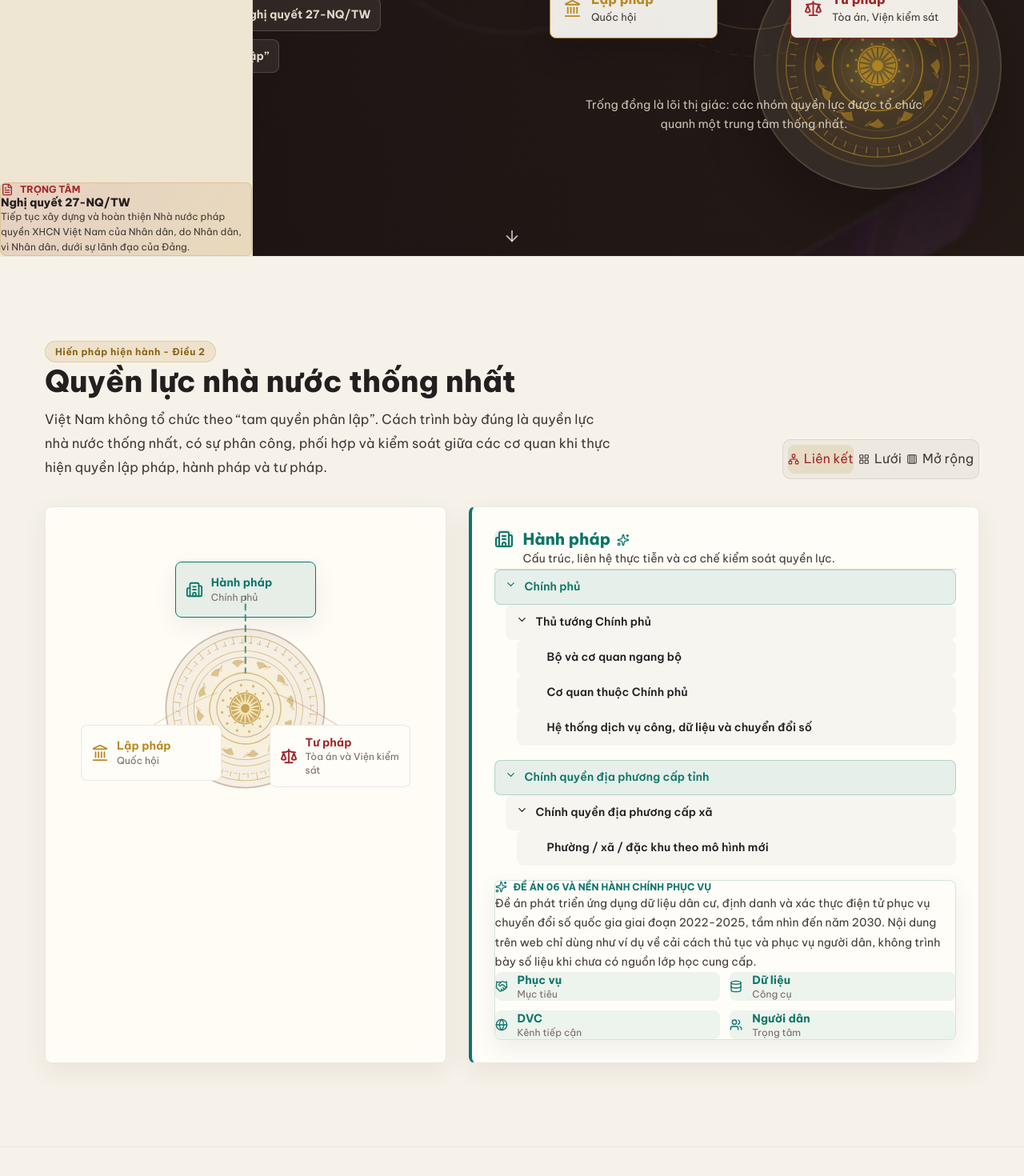
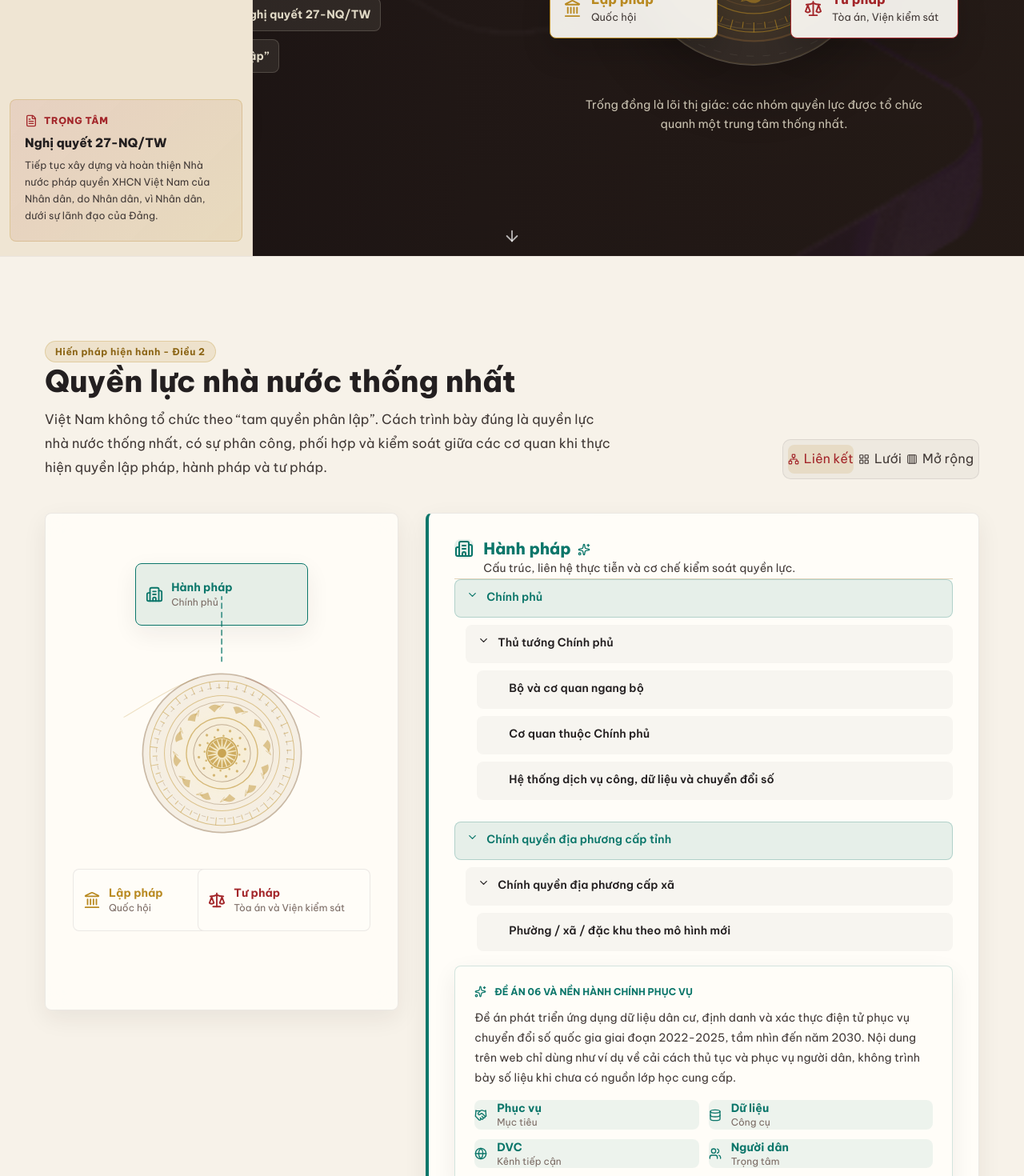
Before and after one commit to DuyNguyen459/MLN131-Group-3, a React (Vite) app: page / in a window 1280 px wide. Shown: the part 480-1950 px from the top of the page at 80% size. Built offline with nearby package versions, Linux system fonts and the light colour scheme.

Commit message:
Na chỉnh á

```diff
--- a/src/components/branches/BranchesSection.jsx
+++ b/src/components/branches/BranchesSection.jsx
@@ -100,7 +100,7 @@ export default function BranchesSection() {
           {viewMode === 'hub' && (
             <motion.div
               key="hub-view"
-              className="branch-content-shell"
+              className="branch-content-shell branch-hub-view"
               initial={{ opacity: 0, y: 18 }}
               animate={{ opacity: 1, y: 0 }}
               exit={{ opacity: 0, y: -18 }}
@@ -193,7 +193,7 @@ export default function BranchesSection() {
           {viewMode === 'grid' && (
             <motion.div
               key="grid-view"
-              className="grid grid-cols-1 lg:grid-cols-3 gap-7"
+              className="branch-grid-view"
               initial={{ opacity: 0, y: 18 }}
               animate={{ opacity: 1, y: 0 }}
               exit={{ opacity: 0, y: -18 }}
@@ -204,7 +204,7 @@ export default function BranchesSection() {
                 return (
                   <motion.div
                     key={branch.id}
-                    className="glass-card p-6 flex flex-col gap-5"
+                    className="glass-card branch-grid-card"
                     style={{ borderTop: `4px solid ${branch.color}`, minHeight: 560 }}
                     whileHover={{ y: -4 }}
                   >
@@ -213,7 +213,7 @@ export default function BranchesSection() {
                         <Icon size={26} style={{ color: branch.color }} />
                       </div>
                       <div>
-                        <h3 className="text-xl font-bold" style={{ color: branch.color }}>
+                        <h3 className="branch-card-title" style={{ color: branch.color }}>
                           {branch.title}
                         </h3>
                         <p className="text-sm" style={{ color: 'var(--text-muted)' }}>
@@ -231,7 +231,7 @@ export default function BranchesSection() {
           {viewMode === 'accordion' && (
             <motion.div
               key="accordion-view"
-              className="flex flex-col gap-6"
+              className="branch-accordion-view"
               initial={{ opacity: 0, y: 18 }}
               animate={{ opacity: 1, y: 0 }}
               exit={{ opacity: 0, y: -18 }}
@@ -241,7 +241,7 @@ export default function BranchesSection() {
                 const Panel = branch.panel;
                 const isOpen = expandedBranch === branch.id;
                 return (
-                  <div key={branch.id} className="glass-card overflow-hidden" style={{ border: `1px solid ${isOpen ? branch.borderColor : 'var(--glass-border)'}` }}>
+                  <div key={branch.id} className="glass-card branch-accordion-card" style={{ border: `1px solid ${isOpen ? branch.borderColor : 'var(--glass-border)'}` }}>
                     <button
                       className="w-full flex items-center justify-between gap-4 p-6 text-left cursor-pointer"
                       style={{ background: isOpen ? branch.dimColor : 'transparent', border: 'none' }}
@@ -260,7 +260,7 @@ export default function BranchesSection() {
                       </span>
                     </button>
                     {isOpen && (
-                      <div className="p-6 pt-0">
+                      <div className="branch-accordion-body">
                         <Panel />
                       </div>
                     )}
--- a/src/components/branches/ExecutivePanel.jsx
+++ b/src/components/branches/ExecutivePanel.jsx
@@ -15,7 +15,7 @@ function TreeNode({ node, depth = 0 }) {
   const hasChildren = node.children && node.children.length > 0;
 
   return (
-    <div style={{ marginLeft: depth ? 14 : 0 }}>
+    <div className="panel-tree-node" style={{ marginLeft: depth ? 14 : 0 }}>
       <motion.button
         className="panel-node w-full text-left cursor-pointer"
         style={{
@@ -53,19 +53,19 @@ export default function ExecutivePanel() {
       ))}
 
       <motion.div
-        className="glass-card p-5 mt-2"
+        className="glass-card branch-note-card mt-2"
         style={{ border: '1px solid rgba(11,118,106,0.18)' }}
         initial={{ opacity: 0 }}
         animate={{ opacity: 1 }}
         transition={{ delay: 0.2 }}
       >
-        <div className="flex items-center gap-2 mb-2">
+        <div className="branch-note-heading">
           <Sparkles size={15} style={{ color: 'var(--accent-teal)' }} />
           <span className="text-xs font-bold uppercase tracking-wider" style={{ color: 'var(--accent-teal)' }}>
             {executiveCaseStudy.title}
           </span>
         </div>
-        <p className="text-sm mb-4" style={{ color: 'var(--text-secondary)', lineHeight: 1.75 }}>
+        <p className="branch-note-copy text-sm" style={{ color: 'var(--text-secondary)' }}>
           {executiveCaseStudy.description}
         </p>
 
--- a/src/components/branches/LegislativePanel.jsx
+++ b/src/components/branches/LegislativePanel.jsx
@@ -9,7 +9,7 @@ function OrgNode({ node, depth = 0 }) {
   const hasChildren = node.children && node.children.length > 0;
 
   return (
-    <div style={{ marginLeft: depth ? 14 : 0 }}>
+    <div className="panel-tree-node" style={{ marginLeft: depth ? 14 : 0 }}>
       <motion.button
         className="panel-node w-full text-left cursor-pointer"
         style={{
--- a/src/components/hero/HeroSection.jsx
+++ b/src/components/hero/HeroSection.jsx
@@ -39,14 +39,13 @@ export default function HeroSection() {
 
   const handleActivate = () => {
     setIsActivated(true);
-    setTimeout(() => {
-      const el = document.getElementById('branches');
-      if (el) el.scrollIntoView({ behavior: 'smooth' });
-    }, 900);
   };
 
   return (
-    <section id="hero" className="relative min-h-[100svh] flex items-center justify-center overflow-hidden hero-stage">
+    <section
+      id="hero"
+      className={`relative min-h-[100svh] flex items-center justify-center overflow-hidden hero-stage ${isActivated ? 'is-activated' : ''}`}
+    >
       <img src={heroImage} alt="" className="hero-image" />
       <div className="hero-scrim" />
 
@@ -87,7 +86,7 @@ export default function HeroSection() {
           </motion.div>
 
           <motion.div
-            className="hero-orbit"
+            className={`hero-orbit ${isActivated ? 'is-activated' : ''}`}
             initial={{ opacity: 0, scale: 0.96 }}
             animate={{ opacity: 1, scale: 1 }}
             transition={{ duration: 0.7, delay: 0.1 }}
@@ -121,6 +120,7 @@ export default function HeroSection() {
 
             <motion.div
               className="hero-drum-core"
+              style={{ x: '-50%', y: '-50%' }}
               animate={{ scale: isActivated ? [1, 1.035, 1] : 1 }}
               transition={{ duration: 1.2, repeat: isActivated ? Infinity : 0 }}
             >
--- a/src/components/layout/Sidebar.jsx
+++ b/src/components/layout/Sidebar.jsx
@@ -99,7 +99,7 @@ export default function Sidebar() {
       <AnimatePresence>
         {isExpanded && (
           <motion.div
-            className="mx-3 mb-4 p-4 rounded-lg"
+            className="sidebar-focus-card"
             style={{
               background: 'linear-gradient(135deg, rgba(163, 38, 42, 0.10), rgba(185, 138, 34, 0.12))',
               border: '1px solid rgba(185, 138, 34, 0.25)',
@@ -109,16 +109,16 @@ export default function Sidebar() {
             exit={{ opacity: 0, y: 16 }}
             transition={{ duration: 0.22 }}
           >
-            <div className="flex items-center gap-2 mb-2">
+            <div className="sidebar-focus-label">
               <FileText size={16} style={{ color: 'var(--accent-red)' }} />
-              <span className="text-xs font-bold uppercase tracking-wider" style={{ color: 'var(--accent-red)' }}>
+              <span style={{ color: 'var(--accent-red)' }}>
                 Trọng tâm
               </span>
             </div>
-            <h4 className="text-sm font-bold mb-1 leading-snug" style={{ color: 'var(--text-primary)' }}>
+            <h4 className="sidebar-focus-title" style={{ color: 'var(--text-primary)' }}>
               {nghiQuyetCard.title}
             </h4>
-            <p className="text-xs" style={{ color: 'var(--text-secondary)', lineHeight: 1.58 }}>
+            <p className="sidebar-focus-copy" style={{ color: 'var(--text-secondary)' }}>
               {nghiQuyetCard.content}
             </p>
           </motion.div>
--- a/src/index.css
+++ b/src/index.css
@@ -197,6 +197,10 @@ button {
   background: #1f1b1c;
 }
 
+.hero-stage.is-activated .hero-container {
+  position: static;
+}
+
 .hero-container {
   padding-top: clamp(38px, 5vh, 62px);
   padding-bottom: clamp(44px, 6vh, 70px);
@@ -294,6 +298,25 @@ button {
   width: min(100%, 660px);
   height: 540px;
   margin: 0 auto;
+  transition:
+    width 0.7s ease,
+    height 0.7s ease,
+    background-color 0.7s ease,
+    backdrop-filter 0.7s ease;
+}
+
+.hero-orbit.is-activated {
+  position: absolute;
+  inset: 0;
+  width: 100%;
+  height: 100svh;
+  max-width: none;
+  margin: 0;
+  z-index: 80;
+  overflow: hidden;
+  background: rgba(25, 21, 22, 0.76);
+  backdrop-filter: blur(5px);
+  -webkit-backdrop-filter: blur(5px);
 }
 
 .hero-orbit-svg {
@@ -301,6 +324,16 @@ button {
   inset: 0;
   z-index: 1;
   pointer-events: none;
+}
+
+.hero-orbit.is-activated .hero-orbit-svg {
+  inset: auto;
+  left: 50%;
+  top: 50%;
+  width: min(72vw, 900px);
+  height: min(66svh, 620px);
+  transform: translate(-50%, -50%);
+  opacity: 0.82;
 }
 
 .hero-drum-core {
@@ -319,6 +352,69 @@ button {
   box-shadow:
     0 30px 70px rgba(0, 0, 0, 0.24),
     inset 0 0 0 1px rgba(228, 190, 82, 0.12);
+  transition:
+    width 0.7s ease,
+    height 0.7s ease,
+    box-shadow 0.7s ease;
+}
+
+.hero-drum-core > svg {
+  display: block;
+  width: 84%;
+  height: 84%;
+}
+
+.hero-orbit.is-activated .hero-drum-core {
+  top: 50%;
+  width: clamp(280px, 27vw, 380px);
+  height: clamp(280px, 27vw, 380px);
+  background: rgba(255, 248, 226, 0.1);
+  border-color: rgba(228, 190, 82, 0.3);
+  box-shadow:
+    0 42px 95px rgba(0, 0, 0, 0.36),
+    0 0 0 18px rgba(255, 248, 226, 0.035),
+    inset 0 0 0 1px rgba(228, 190, 82, 0.2);
+}
+
+.hero-orbit.is-activated .hero-orbit-node {
+  width: clamp(226px, 18vw, 270px);
+  min-height: 86px;
+  padding: 15px 18px;
+  background: rgba(255, 253, 248, 0.96);
+  box-shadow:
+    0 18px 46px rgba(0, 0, 0, 0.24),
+    0 0 0 1px rgba(255, 248, 226, 0.28);
+  transform: translateY(-50%) !important;
+  overflow: hidden;
+}
+
+.hero-orbit.is-activated .hero-orbit-node.top {
+  top: clamp(58px, 11svh, 108px);
+  left: 50%;
+  transform: translate(-50%, 0) !important;
+}
+
+.hero-orbit.is-activated .hero-orbit-node.left {
+  left: clamp(34px, 7vw, 128px);
+  top: 52%;
+  bottom: auto;
+}
+
+.hero-orbit.is-activated .hero-orbit-node.right {
+  right: clamp(34px, 7vw, 128px);
+  top: 52%;
+  bottom: auto;
+}
+
+.hero-orbit.is-activated .hero-orbit-caption {
+  bottom: clamp(30px, 6svh, 62px);
+  width: min(560px, 82vw);
+  padding: 10px 16px;
+  border-radius: 999px;
+  background: rgba(31, 27, 28, 0.56);
+  color: rgba(255, 248, 226, 0.88);
+  backdrop-filter: blur(8px);
+  -webkit-backdrop-filter: blur(8px);
 }
 
 .hero-orbit-node {
@@ -357,6 +453,7 @@ button {
   font-weight: 850;
   font-size: 1rem;
   line-height: 1.25;
+  overflow-wrap: break-word;
 }
 
 .hero-orbit-node span {
@@ -365,6 +462,11 @@ button {
   color: var(--text-secondary);
   font-size: 0.8rem;
   line-height: 1.35;
+  overflow-wrap: break-word;
+}
+
+.hero-orbit-node > div {
+  min-width: 0;
 }
 
 .hero-orbit-caption {
@@ -438,12 +540,49 @@ button {
   color: var(--text-muted);
 }
 
+.sidebar-focus-card {
+  margin: 0 12px 18px;
+  padding: 18px 18px 20px;
+  border-radius: 8px;
+  overflow: hidden;
+}
+
+.sidebar-focus-label {
+  display: flex;
+  align-items: center;
+  gap: 8px;
+  margin-bottom: 10px;
+  min-width: 0;
+}
+
+.sidebar-focus-label span {
+  font-size: 0.74rem;
+  font-weight: 800;
+  letter-spacing: 0.055em;
+  line-height: 1.2;
+  text-transform: uppercase;
+}
+
+.sidebar-focus-title {
+  margin-bottom: 8px;
+  font-size: 0.96rem;
+  font-weight: 800;
+  line-height: 1.32;
+  overflow-wrap: anywhere;
+}
+
+.sidebar-focus-copy {
+  font-size: 0.78rem;
+  line-height: 1.68;
+  overflow-wrap: anywhere;
+}
+
 .branches-header {
   display: grid;
   grid-template-columns: minmax(0, 1fr) auto;
   gap: 28px;
   align-items: end;
-  margin-bottom: 34px;
+  margin-bottom: 42px;
 }
 
 .mode-toolbar {
@@ -460,32 +599,40 @@ button {
 
 .branch-content-shell {
   display: grid;
-  grid-template-columns: minmax(360px, 0.88fr) minmax(0, 1.12fr);
-  gap: 28px;
-  align-items: stretch;
+  grid-template-columns: minmax(420px, 0.78fr) minmax(0, 1.22fr);
+  gap: 34px;
+  align-items: start;
+}
+
+.branch-hub-view {
+  min-height: 620px;
 }
 
 .branch-map-panel {
-  min-height: 500px;
-  padding: 28px;
+  min-height: 620px;
+  padding: 34px;
   overflow: hidden;
+  display: flex;
+  align-items: stretch;
 }
 
 .branch-map {
   position: relative;
-  min-height: 430px;
+  width: 100%;
+  min-height: 552px;
 }
 
 .branch-map-core {
   position: absolute;
   left: 50%;
-  top: 52%;
+  top: 48%;
   transform: translate(-50%, -50%);
   z-index: 2;
-  width: 210px;
-  height: 210px;
+  width: 220px;
+  height: 220px;
   display: grid;
   place-items: center;
+  pointer-events: none;
 }
 
 .branch-map-lines {
@@ -501,33 +648,34 @@ button {
   display: flex;
   align-items: center;
   gap: 10px;
-  width: 176px;
-  min-height: 70px;
+  width: 216px;
+  min-height: 78px;
   padding: 12px;
   border-radius: 8px;
   text-align: left;
   cursor: pointer;
+  line-height: 1.35;
 }
 
 .branch-map-node.top {
   left: 50%;
-  top: 40px;
+  top: 28px;
   transform: translateX(-50%);
 }
 
 .branch-map-node.left {
-  left: 16px;
-  top: 244px;
+  left: 0;
+  bottom: 64px;
 }
 
 .branch-map-node.right {
-  right: 16px;
-  top: 244px;
+  right: 0;
+  bottom: 64px;
 }
 
 .branch-detail-panel {
-  padding: 28px;
-  min-height: 500px;
+  padding: 32px;
+  min-height: 620px;
   overflow: visible;
 }
 
@@ -535,16 +683,127 @@ button {
   display: flex;
   flex-direction: column;
   gap: 18px;
+  min-width: 0;
+}
+
+.panel-tree-node {
+  min-width: 0;
+}
+
+.panel-tree-node + .panel-tree-node {
+  margin-top: 9px;
+}
+
+.panel-tree-node > div {
+  margin-top: 9px;
 }
 
 .panel-node {
   display: flex;
   align-items: flex-start;
   gap: 10px;
-  min-height: 44px;
-  padding: 10px 12px;
+  min-height: 48px;
+  padding: 11px 14px;
   border-radius: 8px;
   line-height: 1.45;
+  word-break: normal;
+  overflow-wrap: anywhere;
+}
+
+.branch-grid-view {
+  display: grid;
+  grid-template-columns: repeat(3, minmax(0, 1fr));
+  gap: 30px;
+  align-items: start;
+}
+
+.branch-grid-card {
+  display: flex;
+  flex-direction: column;
+  gap: 22px;
+  min-height: 0 !important;
+  padding: 28px;
+  overflow: visible;
+}
+
+.branch-card-title {
+  font-size: 1.35rem;
+  font-weight: 800;
+  line-height: 1.2;
+}
+
+.branch-accordion-view {
+  display: flex;
+  flex-direction: column;
+  gap: 18px;
+}
+
+.branch-accordion-card {
+  overflow: visible;
+}
+
+.branch-accordion-body {
+  padding: 0 28px 28px;
+}
+
+.branch-note-card,
+.judiciary-case-card {
+  padding: 24px !important;
+  overflow: visible;
+}
+
+.branch-note-heading,
+.judiciary-case-heading {
+  display: flex;
+  align-items: flex-start;
+  gap: 10px;
+  margin-bottom: 12px;
+  min-width: 0;
+}
+
+.branch-note-heading > span,
+.judiciary-case-heading > div {
+  min-width: 0;
+}
+
+.branch-note-copy,
+.judiciary-case-copy {
+  margin: 0 0 16px;
+  line-height: 1.78;
+  overflow-wrap: anywhere;
+}
+
+.judiciary-case-title {
+  line-height: 1.4;
+  margin-bottom: 8px;
+}
+
+.judiciary-case-verdict {
+  padding: 10px 12px;
+  margin: 2px 0 10px;
+  overflow-wrap: anywhere;
+}
+
+.judiciary-case-significance {
+  margin-top: 10px;
+  line-height: 1.62;
+  overflow-wrap: anywhere;
+}
+
+@media (max-width: 1180px) {
+  .branch-content-shell {
+    grid-template-columns: minmax(360px, 0.92fr) minmax(0, 1.08fr);
+    gap: 28px;
+  }
+
+  .branch-map-panel,
+  .branch-detail-panel {
+    padding: 28px;
+  }
+
+  .branch-grid-view {
+    grid-template-columns: repeat(2, minmax(0, 1fr));
+  }
 }
 
 .feedback-section .section-container {
@@ -677,14 +936,72 @@ button {
     height: 500px;
   }
 
+  .hero-orbit.is-activated {
+    height: 100svh;
+  }
+
+  .hero-orbit.is-activated .hero-orbit-svg {
+    width: min(88vw, 740px);
+    height: min(64svh, 580px);
+  }
+
+  .hero-orbit.is-activated .hero-drum-core {
+    width: clamp(230px, 28vw, 300px);
+    height: clamp(230px, 28vw, 300px);
+  }
+
+  .hero-orbit.is-activated .hero-orbit-node {
+    width: 216px;
+  }
+
+  .hero-orbit.is-activated .hero-orbit-node.top {
+    left: 50%;
+  }
+
+  .hero-orbit.is-activated .hero-orbit-node.left {
+    left: clamp(16px, 4vw, 34px);
+  }
+
+  .hero-orbit.is-activated .hero-orbit-node.right {
+    right: clamp(16px, 4vw, 34px);
+  }
+
   .branches-header,
   .branch-content-shell {
     grid-template-columns: 1fr;
   }
 
-  .branch-map-panel,
+  .branches-header {
+    align-items: start;
+  }
+
+  .mode-toolbar {
+    justify-self: start;
+  }
+
+  .branch-hub-view {
+    min-height: 0;
+  }
+
+  .branch-map-panel {
+    min-height: 560px;
+  }
+
+  .branch-map {
+    min-height: 500px;
+  }
+
   .branch-detail-panel {
     min-height: auto;
+  }
+
+  .branch-grid-view {
+    grid-template-columns: 1fr;
+  }
+
+  .branch-grid-card,
+  .branch-accordion-body {
+    padding: 24px;
   }
 
   .feedback-stats {
@@ -693,6 +1010,43 @@ button {
 
   .quiz-live-grid {
     grid-template-columns: 1fr;
+  }
+}
+
+@media (max-width: 760px) {
+  .hero-orbit.is-activated .hero-orbit-svg {
+    width: 104vw;
+    height: min(62svh, 520px);
+    top: 48%;
+  }
+
+  .hero-orbit.is-activated .hero-drum-core {
+    width: clamp(230px, 48vw, 285px);
+    height: clamp(230px, 48vw, 285px);
+  }
+
+  .hero-orbit.is-activated .hero-orbit-node {
+    width: clamp(176px, 33vw, 205px);
+    min-height: 76px;
+    padding: 12px 13px;
+  }
+
+  .hero-orbit.is-activated .hero-orbit-node.top {
+    top: clamp(24px, 6svh, 46px);
+  }
+
+  .hero-orbit.is-activated .hero-orbit-node.left,
+  .hero-orbit.is-activated .hero-orbit-node.right {
+    top: calc(50% + clamp(106px, 17svh, 140px));
+    transform: none !important;
+  }
+
+  .hero-orbit.is-activated .hero-orbit-node.left {
+    left: 14px;
+  }
+
+  .hero-orbit.is-activated .hero-orbit-node.right {
+    right: 14px;
   }
 }
 
@@ -709,10 +1063,123 @@ button {
     font-size: 1rem;
   }
 
+  .branches-header {
+    gap: 18px;
+    margin-bottom: 28px;
+  }
+
+  .mode-toolbar {
+    width: 100%;
+    justify-content: center;
+  }
+
+  .branch-map-panel {
+    min-height: 640px;
+    padding: 18px;
+  }
+
+  .branch-map {
+    min-height: 604px;
+  }
+
+  .branch-map-core {
+    top: 48%;
+    width: 190px;
+    height: 190px;
+  }
+
+  .branch-map-node {
+    width: min(100%, 230px);
+    min-height: 74px;
+  }
+
+  .branch-map-node.top {
+    top: 12px;
+  }
+
+  .branch-map-node.left {
+    left: 0;
+    bottom: 104px;
+  }
+
+  .branch-map-node.right {
+    right: 0;
+    bottom: 18px;
+  }
+
+  .branch-detail-panel,
+  .branch-grid-card,
+  .branch-accordion-body {
+    padding: 20px;
+  }
+
+  .branch-note-card,
+  .judiciary-case-card {
+    padding: 20px !important;
+  }
+
+  .panel-node {
+    padding: 10px 12px;
+  }
+
   .hero-orbit {
     height: 500px;
     transform: scale(0.86);
     transform-origin: top center;
+  }
+
+  .hero-orbit.is-activated {
+    height: 100svh;
+    transform: none;
+  }
+
+  .hero-orbit.is-activated .hero-orbit-svg {
+    width: 112vw;
+    height: min(62svh, 500px);
+    top: 48%;
+  }
+
+  .hero-orbit.is-activated .hero-drum-core {
+    width: clamp(230px, 68vw, 292px);
+    height: clamp(230px, 68vw, 292px);
+  }
+
+  .hero-orbit.is-activated .hero-orbit-node {
+    width: clamp(158px, 42vw, 178px);
+    min-height: 74px;
+    gap: 9px;
+    padding: 11px 12px;
+  }
+
+  .hero-orbit.is-activated .hero-orbit-node.top {
+    top: clamp(24px, 6svh, 48px);
+    left: 50%;
+  }
+
+  .hero-orbit.is-activated .hero-orbit-node.left {
+    left: 12px;
+    top: calc(50% + clamp(104px, 17svh, 132px));
+  }
+
+  .hero-orbit.is-activated .hero-orbit-node.right {
+    right: 12px;
+    top: calc(50% + clamp(104px, 17svh, 132px));
+  }
+
+  .hero-orbit.is-activated .hero-orbit-node p {
+    font-size: 0.9rem;
+  }
+
+  .hero-orbit.is-activated .hero-orbit-node span {
+    font-size: 0.72rem;
+  }
+
+  .hero-orbit.is-activated .hero-orbit-caption {
+    bottom: 16px;
+    width: calc(100vw - 28px);
+    padding: 8px 12px;
+    border-radius: 8px;
+    font-size: 0.78rem;
   }
 
   .hero-orbit-node {
```
Also changed, not shown: src/components/branches/JudiciaryPanel.jsx (+7 -7 lines).
